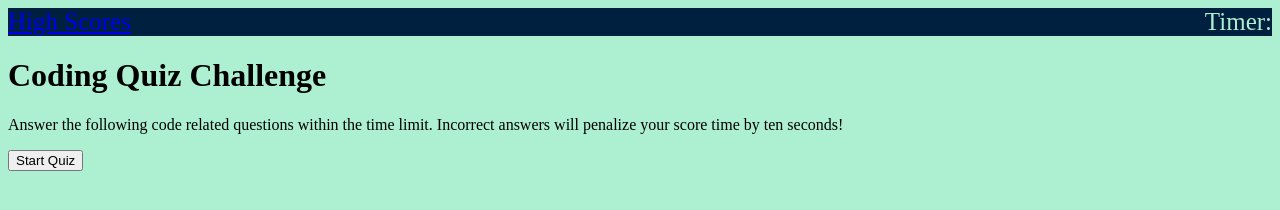
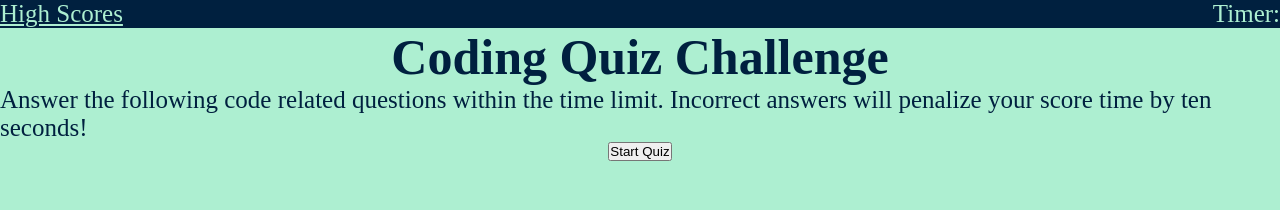
Before and after one commit to amiramonte/04-hw-web-api-code-quiz, a plain HTML site: page index.html in a window 1280 px wide. Drawn offline with Linux system fonts and the light colour scheme.

Commit message:
added css styling to index.html file and highscores.html file

```diff
--- a/assets/style/highscoresstyle.css
+++ b/assets/style/highscoresstyle.css
@@ -1,3 +1,16 @@
 body {
     background-color: #ADEFD1FF;
+    display: flex;
+    flex-direction: column;
+    align-items: center;
+    font-size: 25px;
+    color: #00203FFF;
 }
+
+header {
+    display: flex;
+    justify-content: center;
+    color: #ADEFD1FF;
+    background-color: #00203FFF;
+    width: 100%;
+}
--- a/assets/style/style.css
+++ b/assets/style/style.css
@@ -1,3 +1,9 @@
+* {
+    margin: 0;
+    padding: 0;
+    box-sizing: border-box;
+}
+
 body {
     background-color: #ADEFD1FF;
 }
@@ -8,4 +14,17 @@ header {
     font-size: 25px;
     color: #ADEFD1FF;
     background-color: #00203FFF;
+    border: 20px;
 }
+
+a {
+    color: #ADEFD1FF;
+}
+
+#start-quiz-zone, #question-zone, #results-zone {
+    display: flex;
+    flex-direction: column;
+    align-items: center;
+    font-size: 25px;
+    color: #00203FFF;
+}
```
